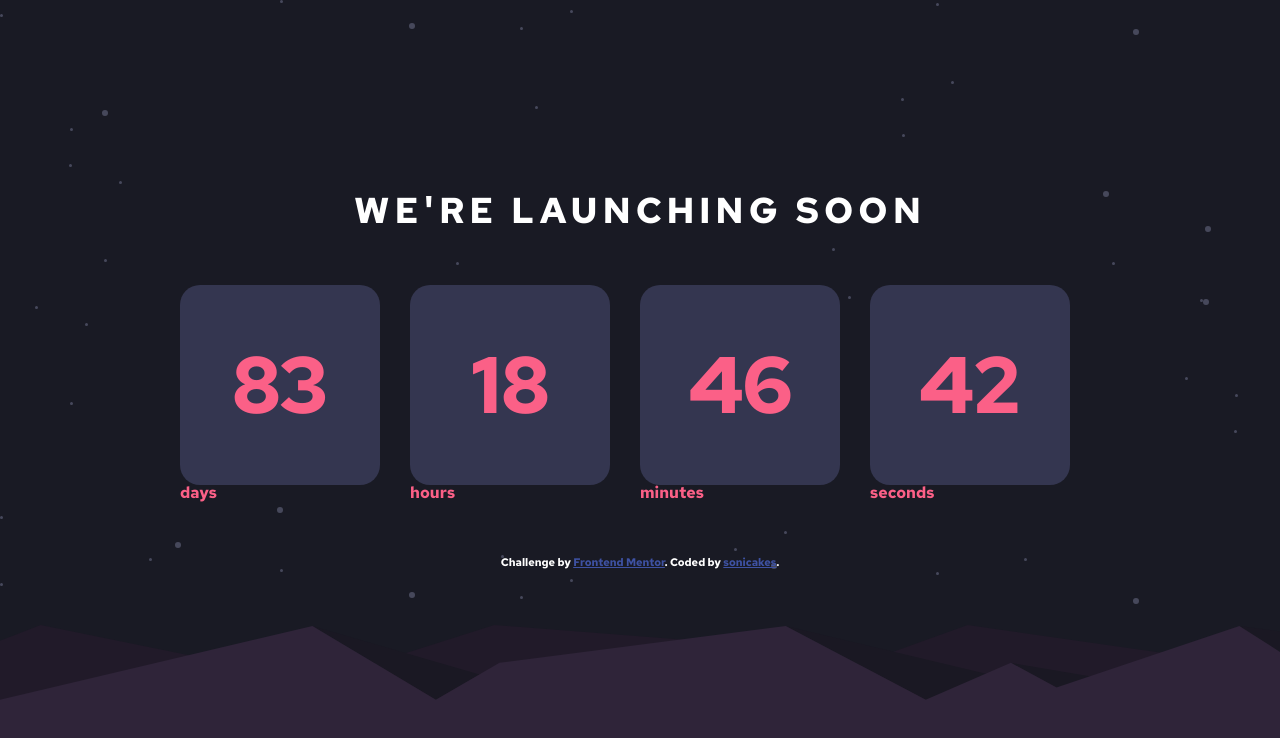
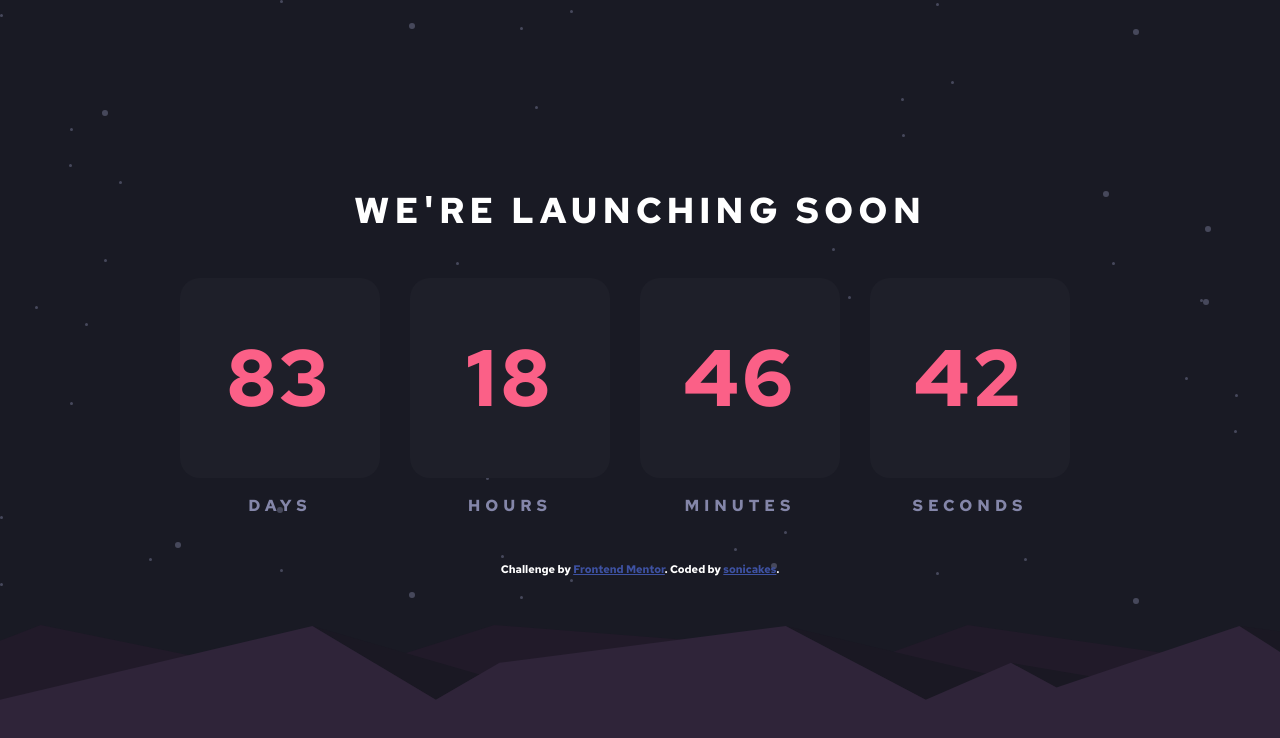
Before and after one commit to sonicakes/launch-countdown-timer, a plain HTML site: page index.html in a window 1280 px wide. Drawn offline with Linux system fonts and the light colour scheme.

Commit message:
more styling

```diff
--- a/styles.css
+++ b/styles.css
@@ -61,8 +61,11 @@ table {
 }
 
 .countdown {
-    color: hsl(345, 95%, 68%);
     display: flex;
+    color: hsl(237, 18%, 59%);
+    text-transform: uppercase;
+    letter-spacing: 5px;
+    text-align: center;
 }
 
 .countdown > div {
@@ -70,7 +73,7 @@ table {
 }
 
 .countdown .number {
-    background: hsl(236, 21%, 26%);
+    background: hsl(235, 16%, 14%);
     width: 200px;
     height: 200px;
     font-size: 80px;
@@ -78,6 +81,8 @@ table {
     justify-content: center;
     align-items: center;
     border-radius: 20px;
+    color: hsl(345, 95%, 68%);
+    margin-bottom: 20px;
 }
 
 .title {
```
